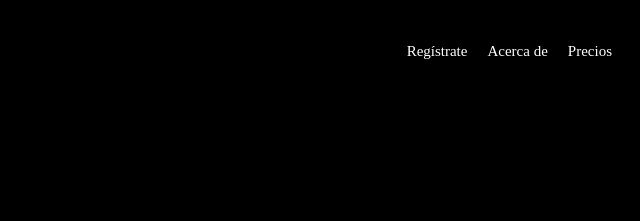
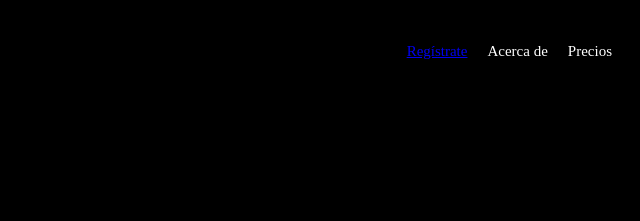
Before and after one commit to IvanceteG/peliculas_GarciaCuestaIvan, a plain HTML site: page index.html in a window 1280 px wide. Shown: the top 221 px of the page, 640-1280 px from the left. Drawn offline with Linux system fonts and the light colour scheme.

Commit message:
Add files via upload

```diff
--- a/index.html
+++ b/index.html
@@ -11,7 +11,7 @@
         <div id="menusuperior">
             <nav>
                 <ul>
-                    <li><a href="../Películas/peliculas/login.html"></a>Regístrate</li>
+                    <li><a href="peliculas/login.html">Regístrate</a></li>
                     <li><a href="acercade.html"></a>Acerca de</li>
                     <li><a href="precios.html"></a>Precios</li>
                 </ul>
```
